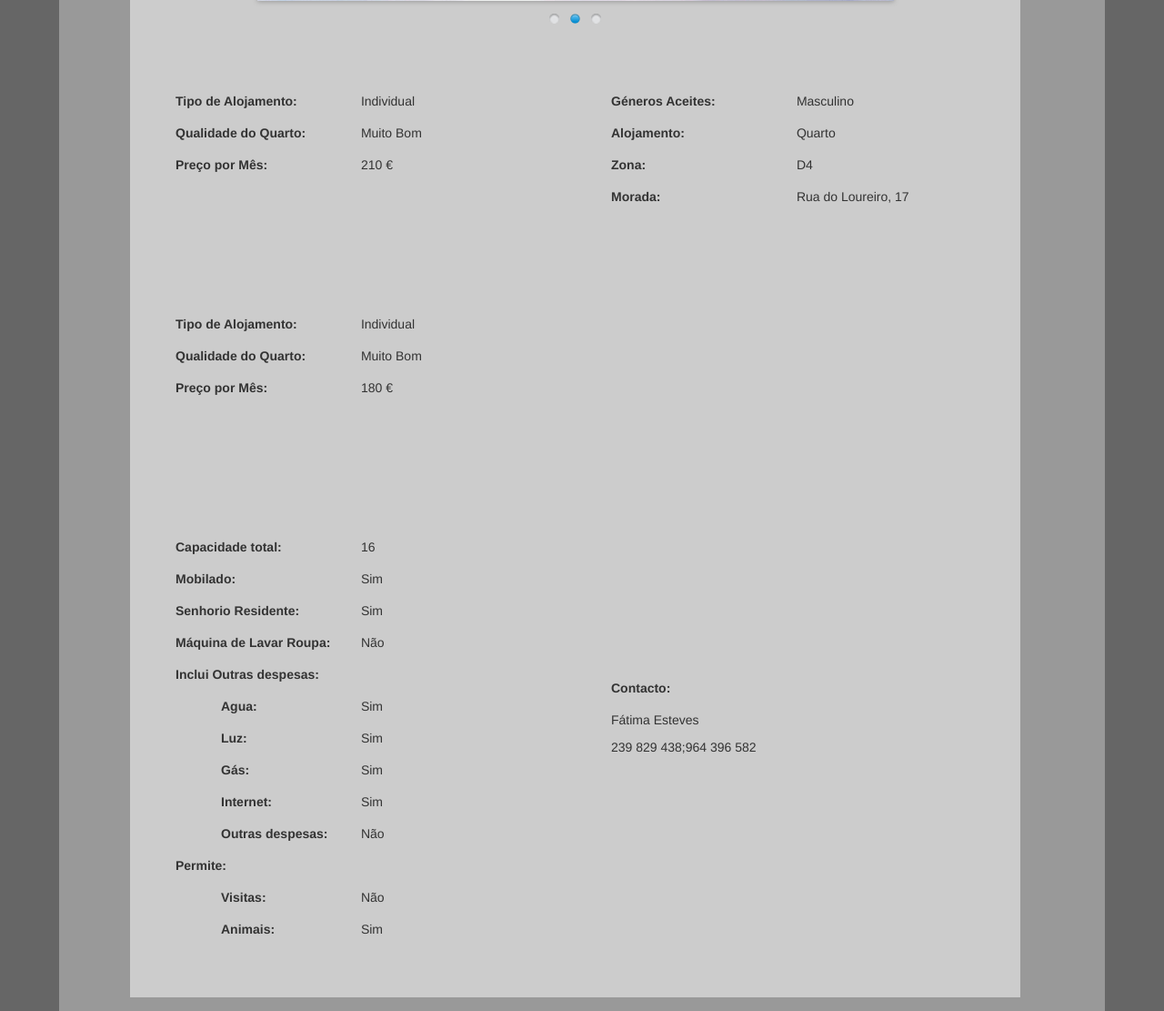
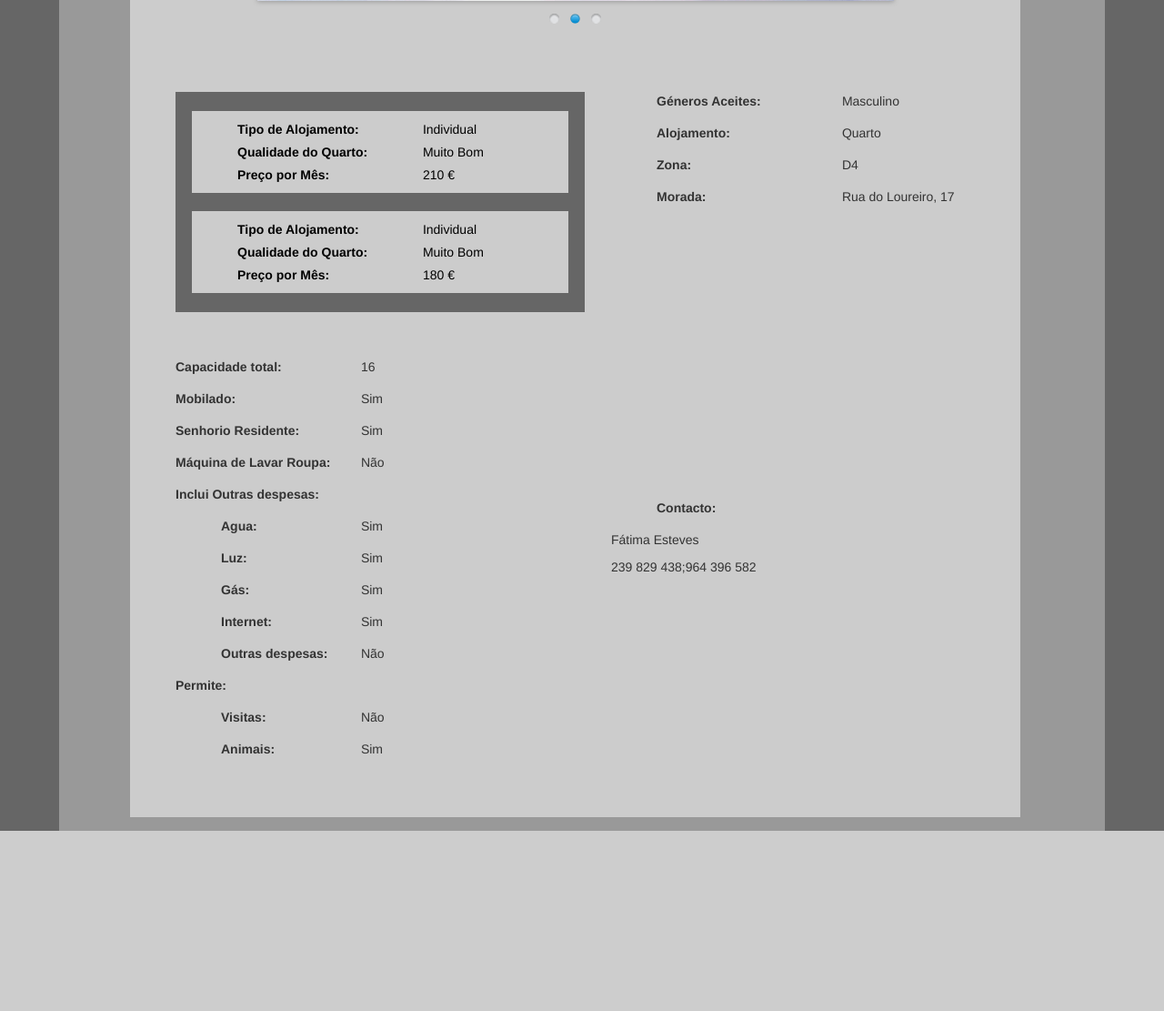
Before and after one commit to AloCoimbra/AloCoimbra, a PHP site: page /detalhes/2 in a window 1280 px wide. Shown: the part 694-1805 px from the top of the page at 91% size. After the commit the page ends 1607 px from the top, so only its background shows below. Run offline with PHP 8.4, Linux system fonts and the light colour scheme; data comes from the database, SQL or seed files in the repository; some libraries are stand-ins or nearby versions.

Commit message:
More css fixing

```diff
--- a/site/css/style.css
+++ b/site/css/style.css
@@ -87,23 +87,22 @@ a, a:hover, a:focus{
 	margin: 15px 78px;
 }
 
-.left, .right {
+#conteudo >.left, >.right {
 	margin-bottom: 20px;
 }
 
-.left {
+#conteudo >.left {
 	float:left;
 	width:300px;
 	background: #CCCCCC;
 }
 
-.right {
+#conteudo >.right {
 	float:right;
 	width:650px;
-	background: #666
 }
 
-.full {
+#conteudo >.full {
 	width: 100%
 }
 
@@ -158,20 +157,22 @@ a, a:hover, a:focus{
 }
 
 
-/* ..:: Paginas ::..*/
+/* ..:: List ::..*/
 .list {
-	cursor:pointer;
-	width:600px;
-	height:110px;
-	background:#CCC;
-	margin: 20px auto 20px auto;
+	background: #666;
 }
 
-.list > {
-	color:#FFF;
-	font-size: 18px;
-	font-family: Arial, Helvetica, sans-serif;
-	line-height: 200%;
+.list a {
+	display: block;
+	background:#CCC;
+	height: 110px;
+	margin: 20px auto 20px auto;
+	width: 92%;
+	cursor:pointer;
+}
+
+.list a div {
+	margin-left:115px;
 }
 
 .list img {
@@ -179,6 +180,17 @@ a, a:hover, a:focus{
 	padding: 5px 0 5px 5px;
 }
 
+.list h1 {
+	font-size:16px;
+}
+
+.list span {
+	float:right;
+	margin-right: 10px;
+}
+
+
+/* ..:: Map ::..*/
 #map {
 	width: 979px;
 	height: 979px;
@@ -196,85 +208,82 @@ a, a:hover, a:focus{
 	white-space: nowrap;
 }
 
-.text {
+
+/* ..:: Contacto ::..*/
+.contacto {
+	background-color: #CCCCCC;
+}
+
+.contacto div {
+	clear:both;
+	padding:50px 0 0 50px;
+}
+
+.contacto img {
+	float:left;
+}
+
+.contacto p, .contacto h1 {
+	margin-left: 150px;
+}
+
+.contacto h1 {
+	font-size:24px;
+}
+
+.contacto span {
+	padding: 30px 200px;
+	display: block;
+	text-align:justify;
+}
+
+
+/* ..:: Detalhes ::..*/
+
+.detalhes {
 	background-color: #CCCCCC;
 	padding-bottom: 50px;
 }
 
-.text label {
-	width: 200px;
-}
-
-.text p label {
+.detalhes p label {
 	width: 200px;
 	margin-left:50px;
 }
 
-.contacto {
-	clear:both;
-	padding:50px 0 0 50px;
+.detalhes .list {
+	width: 450px;
+	padding: 1px 0;
+	margin: 50px;
 }
 
-.contacto img{
-	float:left;
+.detalhes .list a {
+	padding: 10px 0;
+	height: 90px;
 }
 
-.contacto p{
-	margin-left: 150px;
+.detalhes .list p {
+	margin: 0;
 }
 
-.cont_titulo{
-	font-size:24px;
+.detalhes .right {
+	float:right;
+	margin:50px 50px 50px 0;
 }
 
-.cont_nota{
-	margin: 100px 50px 0 50px;
-	padding-bottom:50px;
-	text-align:justify;
+.detalhes .right p {
+	width:400px;
 }
 
-.list_text{
-	margin-left:125px;
+.detalhes .extra {
+	margin-left:50px;
 }
 
-.list_text label{
-	font-size:16px;
-}
-
-.list_text div{
-	float:right;
-	width:200px;
+.detalhes .extra p label{
+	margin-left:50px;
+	width: 150px;
 }
 
 #sliderFrame{
 	padding-top:50px;
 	padding-bottom:50px;
 }
-
-.detalhe_contac{
-	float:right;
-	margin:50px 50px 50px 0;
-	height:50%;
-}
-
-.detalhe_contac p label{
-	margin-left:0;
-}
-
-.detalhe_contac p{
-	width:400px;
-}
-
-.detalhe_extra{
-	margin-left:50px;
-}
-
-.detalhe_extra p label{
-	margin-left:50px;
-	width: 150px;
-}
-
-.detalhe_aluguer{
-	margin:50px 0 150px 0;
-	width:40%;
-}
--- a/site/detalhes.php
+++ b/site/detalhes.php
@@ -14,7 +14,7 @@
 <link href="/css/image-slider.css" rel="stylesheet" type="text/css"/>
 <script src="/js/image-slider.js" type="text/javascript"></script>
 
-<div class="text">
+<div class="detalhes">
 	<div id="sliderFrame">
 	    <div id="slider">
 	        <img src="/images/Filler1.jpg" />
@@ -23,7 +23,7 @@
 	    </div>
 	</div>
 
-	<div class="detalhe_contac">
+	<div class="right">
         <p><label>Géneros Aceites:</label>
         <?= $ordem['Sexo'] ?></p>
 
@@ -37,13 +37,15 @@
         <?= $ordem['Morada']?></p>
     </div>
 
+    <div class="list">
 		<? foreach ($aluguers->Find('*', 'WHERE ordem=' . $id) as $aluguer) { ?>
-    	<div class="detalhe_aluguer">
+	    	<a>
 				<p><label>Tipo de Alojamento:</label> <?=$aluguer['Alojamento']?></p>
 				<p><label>Qualidade do Quarto:</label> <?=qualidade($aluguer['Qualidade'])?></p>
 	            <p><label>Preço por Mês:</label> <?=$aluguer['Preco']?> €</p>
+	        </a>
+		<? } ?>
 	</div>
-	<? } ?>
 
 	<? if ($ordem['Min_meses'] > 0) { ?>
 		<p><label>Numero mínimo de meses:</label>
@@ -59,20 +61,18 @@
 	<p><label>Senhorio Residente:</label>
 	<?= toggle($ordem['Senhorio'])?></p>
 
-	<div class="detalhe_contac">
-        <p><label>Contacto:</label></p>
-        <div>
+	<div class="right">
+        <p><label>Contacto:</label> </p>
 	    <p><?= $ordem['Proprietario']?></p>
 	    <p><?= $ordem['Contacto']?></p>
 	    <p><?= $ordem['Email']?></p>
-        </div>
     </div>
 
 	<p><label>Máquina de Lavar Roupa:</label>
 	<?= toggle($ordem['Lavagem_roupa'])?></p>
 
 	<p><label>Inclui Outras despesas:</label></p>
-	<div class="detalhe_extra">
+	<div class="extra">
 		<p><label> Agua: </label> <?=toggle($ordem['Agua'])?></p>
 		<p><label> Luz: </label> <?=toggle($ordem['Luz'])?></p>
 		<p><label> Gás: </label> <?=toggle($ordem['Gas'])?></p>
@@ -81,7 +81,7 @@
 	</div>
 
 	<p><label>Permite:</label></p>
-	<div class="detalhe_extra">
+	<div class="extra">
 		<p><label> Visitas: </label> <?=toggle($ordem['Visitas'])?></p>
 		<p><label> Animais: </label> <?=toggle($ordem['Animais'])?></p>
 	</div>
--- a/site/js/lista.js
+++ b/site/js/lista.js
@@ -18,7 +18,7 @@ $(document).ready(function() {
             set++;
 
         	$.ajax('/entradas/' + set).done(function(data) {
-			  	$('.right').append(data);
+			  	$('.list').append(data);
                 canQuery = data != '';
 			});
     	}
--- a/site/lista.php
+++ b/site/lista.php
@@ -71,7 +71,7 @@
      </div>
 </div>
 
-<div class="right">
+<div class="right list">
 	<div class="head">Lista:</div>
-    <? require 'entradas.php'; ?>
+   	 <? require 'entradas.php'; ?>
 </div>
```
Also changed, not shown: site/contactos.php (+8 -8 lines), site/entradas.php (+4 -6 lines). Lines whose indentation alone changed are shown as unchanged.
